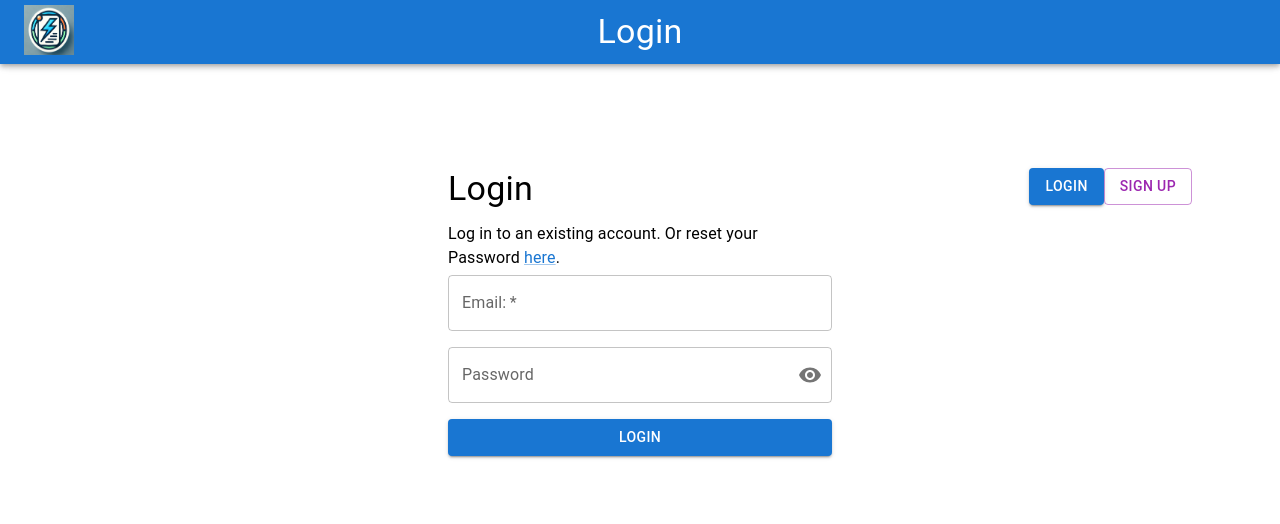
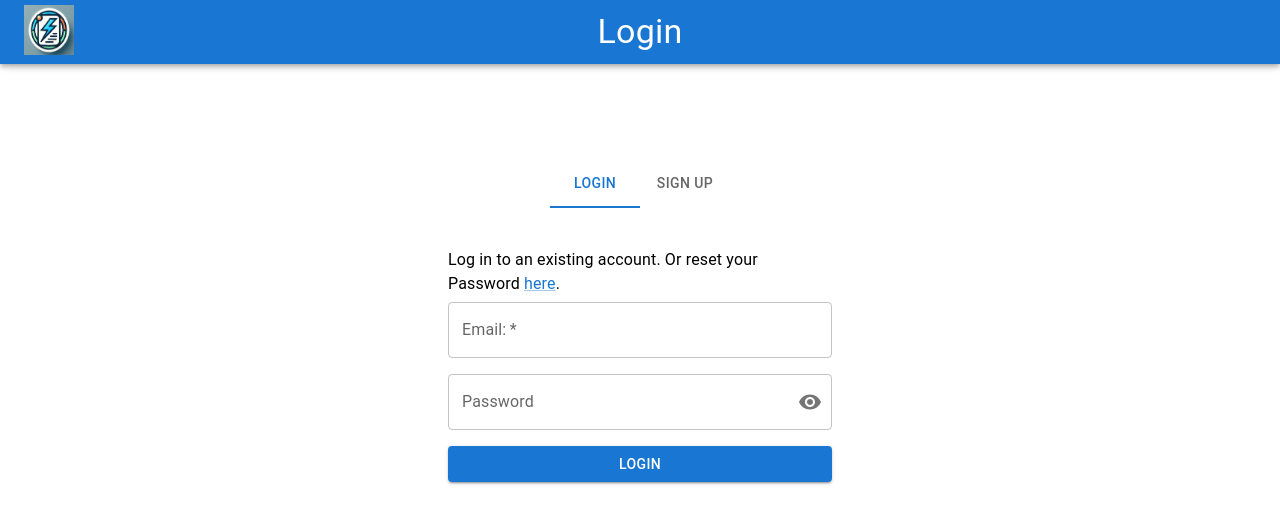
Before and after one commit to Matthiasbit/ikna, a Next.js app in the folder Frontend/: page /anmeldeseite in a window 1280 px wide. Shown: the top 524 px of the page. Built offline with nearby package versions, Linux system fonts and the light colour scheme.

Commit message:
changed buttons to switch content to Tabs and added a new link funktionality to switch back to login

```diff
--- a/Frontend/src/pages/anmeldeseite.tsx
+++ b/Frontend/src/pages/anmeldeseite.tsx
@@ -1,5 +1,5 @@
 import React, { useState } from 'react';
-import { TextField, Stack, Button, FormControl, InputLabel, OutlinedInput, IconButton,InputAdornment, Typography, Link } from '@mui/material';
+import { TextField, Stack, Button, FormControl, InputLabel, OutlinedInput, IconButton,InputAdornment, Typography, Link, Tabs, Tab, Box } from '@mui/material';
 import { Visibility, VisibilityOff } from '@mui/icons-material';
 import Header from '@/Components/Header';
 
@@ -19,41 +19,45 @@ export function Anmeldeseite() {
   };
 
   const handleClickShowPassword = () => setShowPassword((show) => !show);
-  const handleLoginClick = () => {
-    setIsLogin(true);
+
+  const handleLoginLinkClick = () => {
     setIsResetPassword(false);
   };
-  const handleSignUpClick = () => {
-    setIsLogin(false);
-    setIsResetPassword(false);
+
+  const handleResetLinkClick = () => {
+    setIsResetPassword(true);
   };
-  const handleResetPasswordClick = () => {
-    setIsResetPassword(true);
+
+  const handleTabChange = (event: React.SyntheticEvent, newValue: number) => {
+    if (newValue === 0) {
+      setIsLogin(true);
+      setIsResetPassword(false);
+    } else {
+      setIsLogin(false);
+      setIsResetPassword(false);
+    }
   };
 
   //login erstellt noch 2 augen für pw sichtbarkeit onclick im firefox browser
   return(
     <div>
       <Header text={isLogin ? (isResetPassword ? "Reset Password" : "Login") : "Sign Up"} />
-      <div style={{paddingTop: '20vh', float: 'right', marginRight:'10vh'}}>
-      <Button variant={isLogin ? "contained" : "outlined"} color="primary" onClick={handleLoginClick}>
-        Login
-      </Button>
-      <Button variant={!isLogin ? "contained" : "outlined"} color="secondary" onClick={handleSignUpClick}>
-        Sign Up
-      </Button>
-      </div>
-      <div style={{ maxWidth: '30vw', margin: 'auto', height: '100vh', paddingTop: '20vh'}}>
-      <Typography variant="h4" component="h1" gutterBottom>
-          {isLogin ? (isResetPassword ? "Reset Password" : "Login") : "Sign Up"}
-        </Typography>
+      <Box sx={{ width: '100%', bgcolor: 'background.paper', marginTop: '20vh' }}>
+        <Tabs value={isLogin ? 0 : 1} onChange={handleTabChange} centered>
+          <Tab label="Login" />
+          <Tab label="Sign Up" />
+        </Tabs>
+      </Box>
+      <div style={{ maxWidth: '30vw', margin: 'auto', height: '100vh', paddingTop: '5vh'}}>
         <Typography variant="body1" gutterBottom>
           {isLogin ? (
             isResetPassword ? (
-              "Enter your email to reset your password."
+              <>
+                Enter your email to reset your password. Or Log in <Link href="#" onClick={handleLoginLinkClick}>here</Link>.
+              </>
             ) : (
               <>
-                Log in to an existing account. Or reset your Password <Link href="#" onClick={handleResetPasswordClick}>here</Link>.
+                Log in to an existing account. Or reset your Password <Link href="#" onClick={handleResetLinkClick}>here</Link>.
               </>
             )
           ) : (
```
